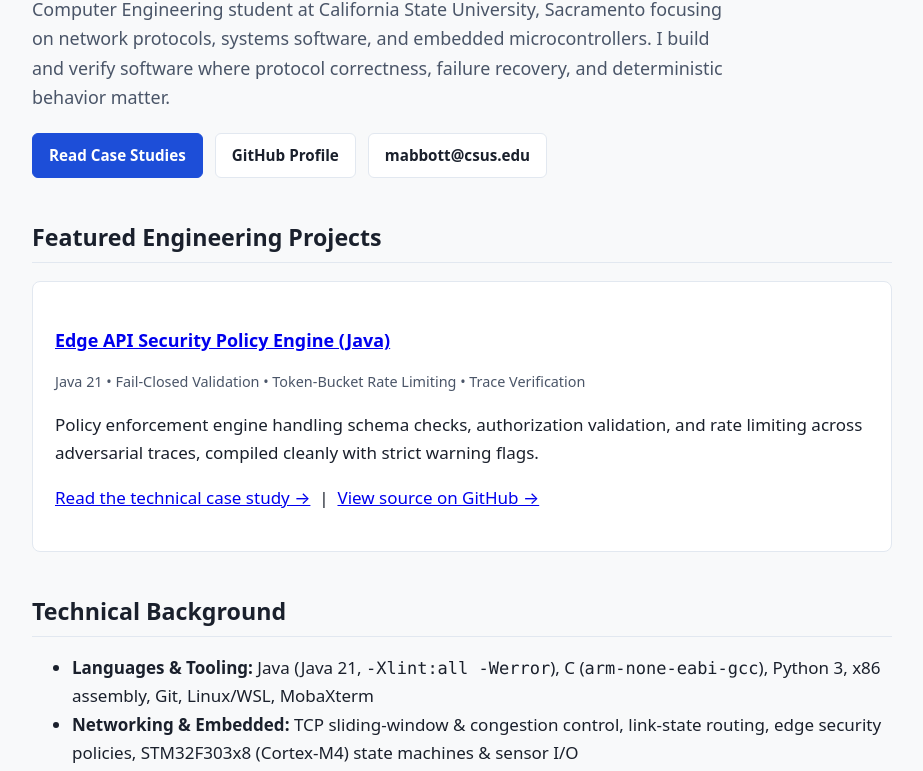
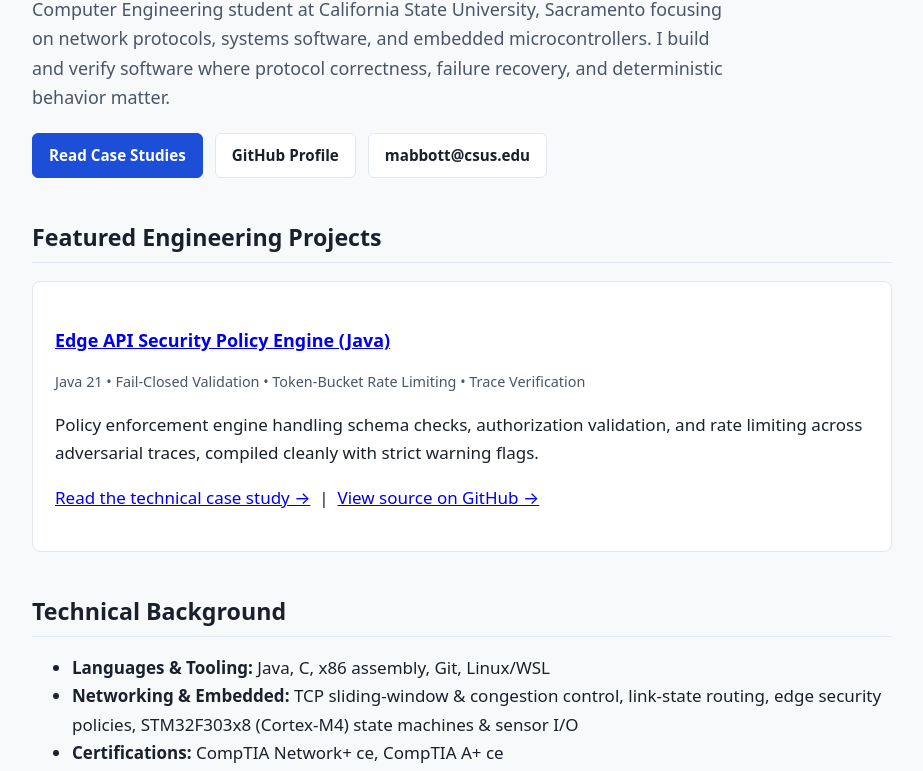
Before and after one commit to Mason-Abbott/Mason-Abbott.github.io, a plain HTML site: page index.html in a window 1280 px wide. Shown: the part 181-952 px from the top of the page, without its empty margins (178-1101 px from the left). Drawn offline with Linux system fonts and the light colour scheme.

Commit message:
Trim skill and certification items in index.html

```diff
--- a/index.html
+++ b/index.html
@@ -53,9 +53,9 @@
     <section id="skills">
       <h2>Technical Background</h2>
       <ul>
-        <li><strong>Languages &amp; Tooling:</strong> Java (Java 21, <code>-Xlint:all -Werror</code>), C (<code>arm-none-eabi-gcc</code>), Python 3, x86 assembly, Git, Linux/WSL, MobaXterm</li>
+        <li><strong>Languages &amp; Tooling:</strong> Java, C, x86 assembly, Git, Linux/WSL</li>
         <li><strong>Networking &amp; Embedded:</strong> TCP sliding-window &amp; congestion control, link-state routing, edge security policies, STM32F303x8 (Cortex-M4) state machines &amp; sensor I/O</li>
-        <li><strong>Certifications:</strong> CompTIA Network+ ce, CompTIA A+ ce, MOS Excel Associate, MOS Word Associate</li>
+        <li><strong>Certifications:</strong> CompTIA Network+ ce, CompTIA A+ ce</li>
       </ul>
     </section>
   </main>
```
